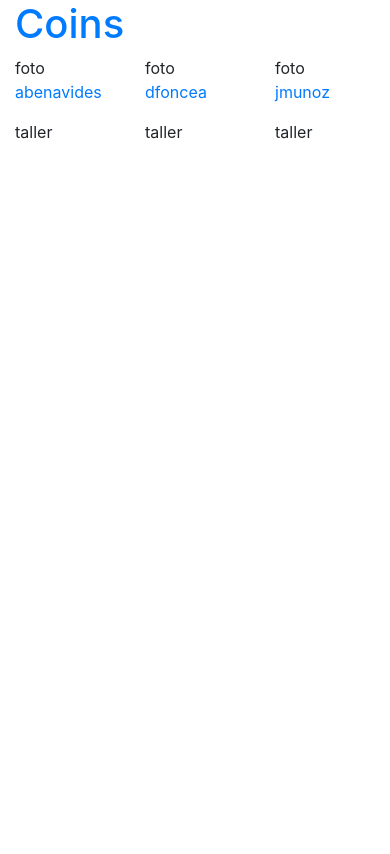
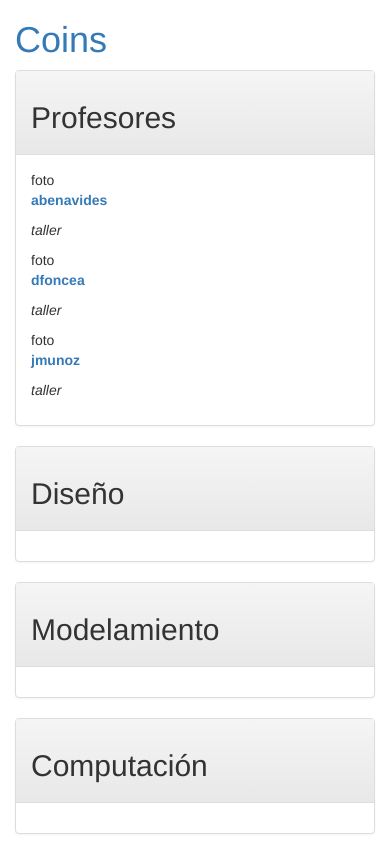
Before and after one commit to AnnBenavides/Coins, a Django app: page / in a window 390 px wide. Before the commit the page ends 139 px from the top, so only its background shows below. Run offline with Django 3.2, Linux system fonts and the light colour scheme; data comes from the database, SQL or seed files in the repository; some libraries are stand-ins or nearby versions.

Commit message:
Vista perfil-profe mockup

```diff
--- /dev/null
+++ b/v.2.0/app/templates/app/base.html
@@ -0,0 +1,19 @@
+{% load staticfiles %}
+    <html>
+        <head>
+            <title>Coins System</title>
+            <link rel="stylesheet" href="//maxcdn.bootstrapcdn.com/bootstrap/3.2.0/css/bootstrap.min.css">
+            <link rel="stylesheet" href="//maxcdn.bootstrapcdn.com/bootstrap/3.2.0/css/bootstrap-theme.min.css">
+            <link rel="stylesheet" href="{% static 'css/blog.css' %}">
+        </head>
+        </head>
+        <body>
+            <div class="content container">
+            	<div>
+	                <h1><a href="">Coins</a></h1>
+	            </div>
+	            {% block content %}
+                {% endblock %}
+            </div>
+        </body>
+    </html>
--- a/v.2.0/app/templates/app/users_list.html
+++ b/v.2.0/app/templates/app/users_list.html
@@ -1,27 +1,31 @@
-<html>
-        <head>
-            <title>System Coins</title>
-            <link rel="stylesheet" href="https://maxcdn.bootstrapcdn.com/bootstrap/4.0.0-beta.2/css/bootstrap.min.css">
-			<script src="https://maxcdn.bootstrapcdn.com/bootstrap/4.0.0-beta.2/js/bootstrap.min.js"></script>
-			<meta charset="utf-8">
-        </head>
-        <body>
-            <div class="container-fluid">
-            	<div>
-	                <h1><a href="">Coins</a></h1>
-	            </div>
-
+{% extends 'app/base.html' %}
+{% block content %}
+<div class="panel panel-default">
+	<div class="panel-heading"><h2> Profesores </h2></div>
+	<div class="panel-body">
 		<div class="row">
 		 	{% for profesor in profesores %}
-				  		<div class="col">
+		  		<div class="col-sm-4">
 		  			<div> foto </div>
 		  			<div>
-				  				<p><a href=""> {{ profesor}} </a></p>
-				  				<p> taller </p>
+		  				<p><b><a href="{% url 'perfil_profe' pk=profesor.pk %}"> {{ profesor }} </a></b></p>
+		  				<p><i> taller </i></p>
 		  			</div>
 		  		</div>
 		  	{% endfor %}
 		</div>
 	</div>
-        </body>
-    </html>
+</div>
+<div class="panel panel-default">
+	<div class="panel-heading"><h2> Diseño </h2></div>
+	<div class="panel-body"></div>
+</div>
+<div class="panel panel-default">
+	<div class="panel-heading"><h2> Modelamiento </h2></div>
+	<div class="panel-body"></div>
+</div>
+<div class="panel panel-default">
+	<div class="panel-heading"><h2> Computación </h2></div>
+	<div class="panel-body"></div>
+</div>
+{% endblock %}
--- a/v.2.0/app/urls.py
+++ b/v.2.0/app/urls.py
@@ -3,4 +3,5 @@ from . import views
 
 urlpatterns = [
         url(r'^$', views.users_list),
+        url(r'^profe/(?P<pk>[0-9]+)/$', views.perfil_profe, name='perfil_profe'),
     ]
--- a/v.2.0/app/views.py
+++ b/v.2.0/app/views.py
@@ -1,4 +1,4 @@
-from django.shortcuts import render
+from django.shortcuts import render, get_object_or_404
 from .models import Alumno, Taller, Grupo, Profesor
 
 # Create your views here.
@@ -6,3 +6,7 @@ from .models import Alumno, Taller, Grupo, Profesor
 def users_list(request):
 	profesores = Profesor.objects.all()
 	return render(request, 'app/users_list.html', {'profesores' : profesores})
+
+def perfil_profe(request,pk):
+	profe = get_object_or_404(Profesor, pk=pk)
+	return render(request, 'app/perfil_profe.html', {'profe' : profe})
```
Also changed, not shown: v.2.0/app/templates/app/perfil_profe.html (added, +39 -0 lines). Lines whose indentation alone changed are shown as unchanged.
